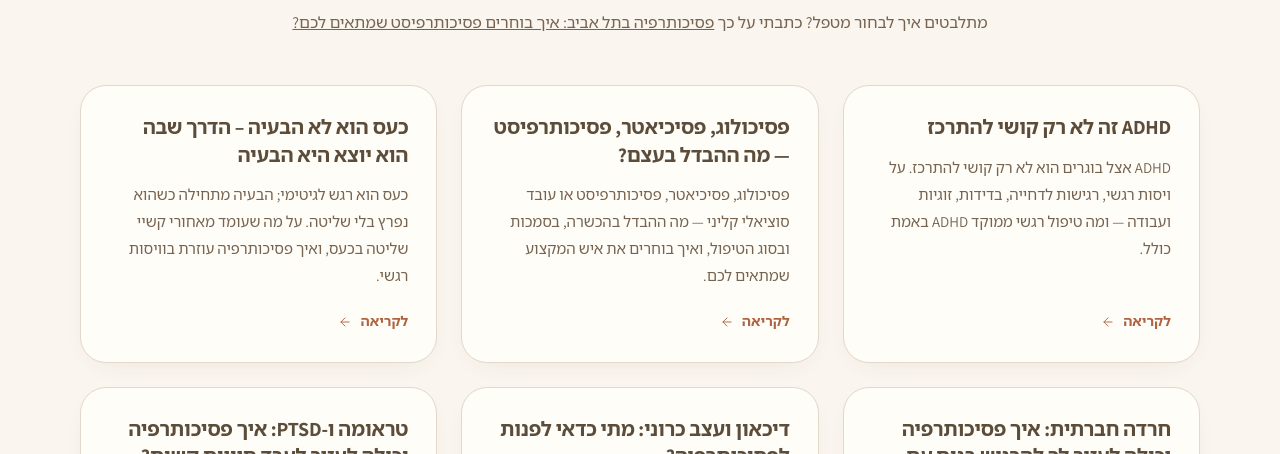
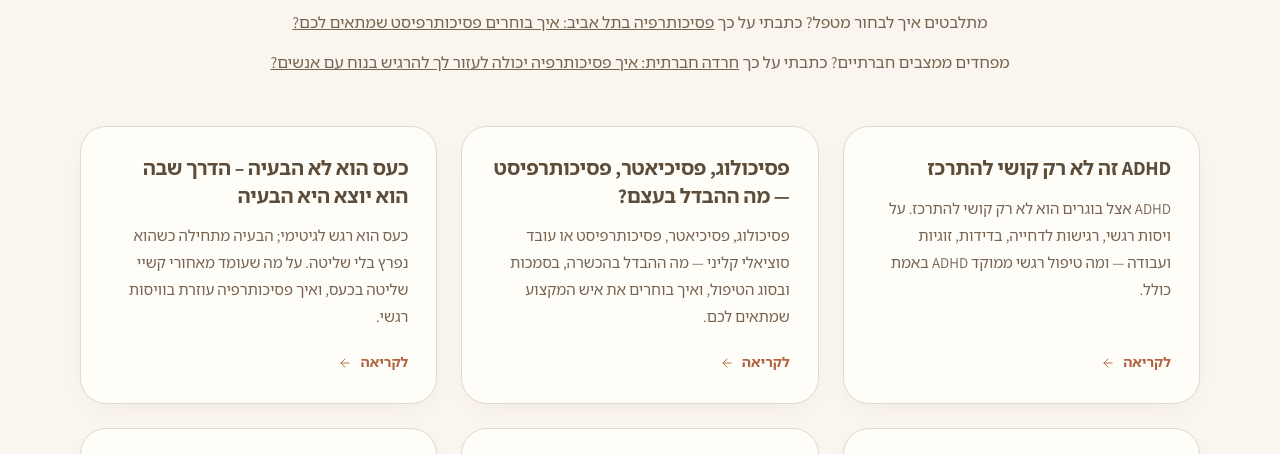
Before and after one commit to joelberman85-sudo/Meital-Website, an Astro site: page /articles in a window 1280 px wide. Shown: the part 292-746 px from the top of the page. Built offline with nearby package versions, Linux system fonts and the light colour scheme; Astro itself is replaced by a stand-in of ours; a web font is replaced by a local one.

Commit message:
Scaup: weekly updates for https://maytaloz.com
- Added links to "חרדה חברתית: איך פסיכותרפיה יכולה לעזור לך להרגיש בנוח עם אנשים?" from related pages

```diff
--- a/src/pages/articles.astro
+++ b/src/pages/articles.astro
@@ -27,6 +27,9 @@ const guides = (await getCollection('guides')).sort((a, b) => a.data.order - b.d
           </p>
           <p class="mt-3 text-[16px] text-ink-soft leading-[1.8]">
             מתלבטים איך לבחור מטפל? כתבתי על כך <a href="/how-to-choose-a-psychotherapist-tel-aviv" style="text-decoration: underline">פסיכותרפיה בתל אביב: איך בוחרים פסיכותרפיסט שמתאים לכם?</a>
+          </p>
+          <p class="mt-3 text-[16px] text-ink-soft leading-[1.8]">
+            מפחדים ממצבים חברתיים? כתבתי על כך <a href="/social-anxiety-psychotherapy-tel-aviv" style="text-decoration: underline">חרדה חברתית: איך פסיכותרפיה יכולה לעזור לך להרגיש בנוח עם אנשים?</a>
           </p>
         </div>
       </Reveal>
```
